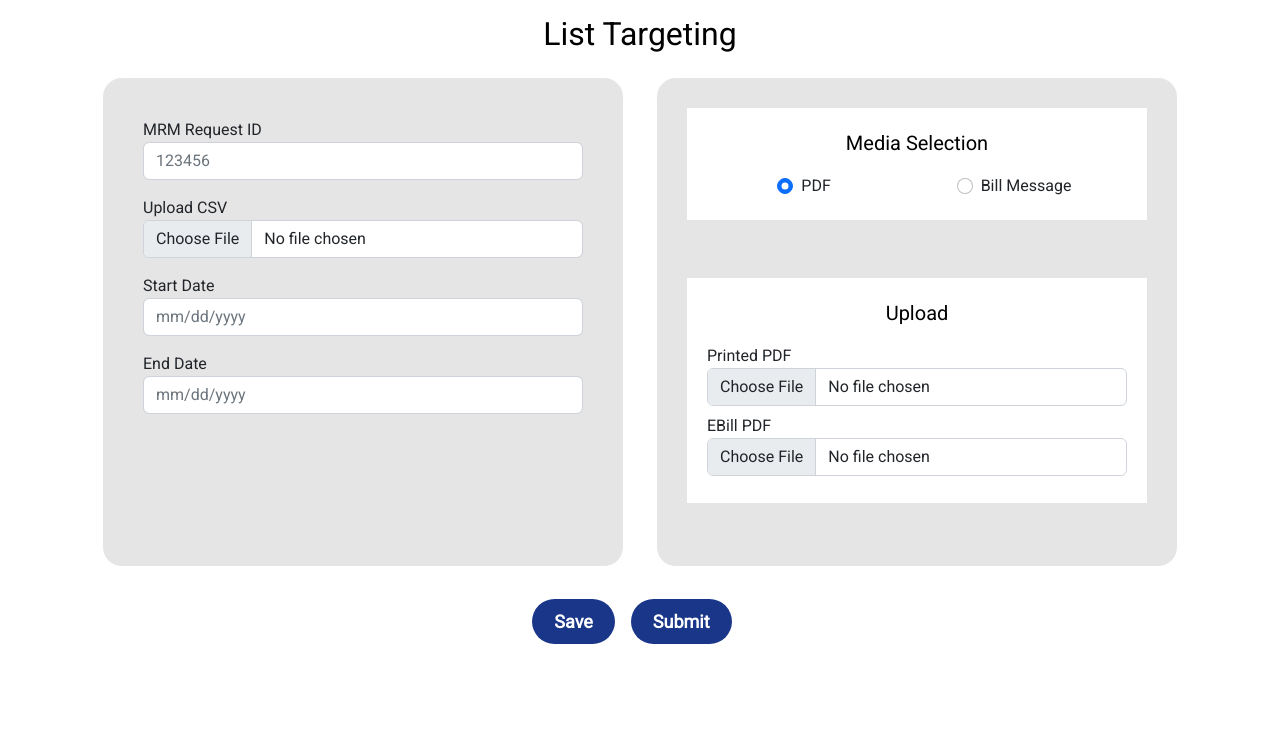
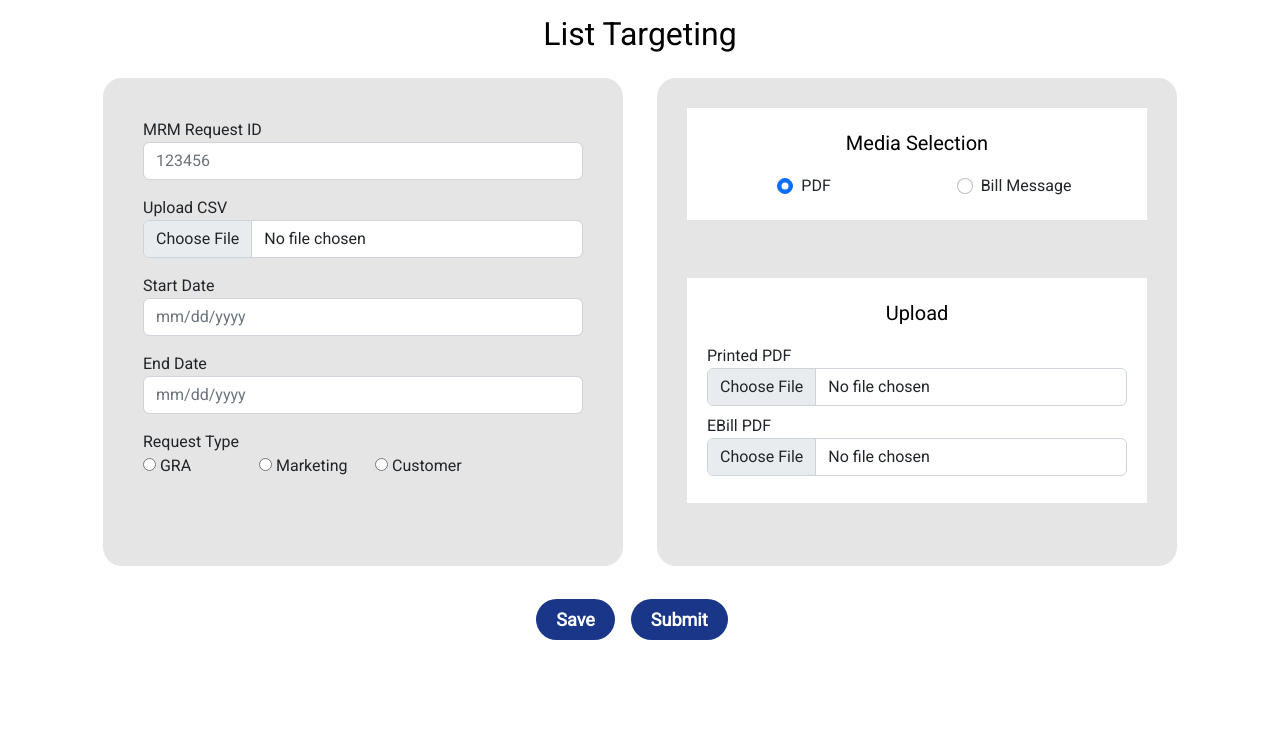
Before and after one commit to anagh9/project_prateek, a Django app: page /ui/list-targeting/ in a window 1280 px wide. Shown: the part 159-912 px from the top of the page. After the commit the page ends 799 px from the top, so only its background shows below. Run offline with Django 5.2, Linux system fonts and the light colour scheme; some libraries are stand-ins or nearby versions.

Commit message:
List Targeting  Changes

```diff
--- a/list_targeting/views.py
+++ b/list_targeting/views.py
@@ -9,6 +9,17 @@ def index(request):
     return render(request, 'app/home.html')
 
 def list_targeting(request):
+    if request.method == 'POST':
+        print(request.POST)
+        if request.POST.get('action') == 'save':
+            # Handle the save action
+            pass
+        elif request.POST.get('action') == 'submit':
+            # Handle the submit action
+            pass
+
+        return redirect('list_targeting:list_targeting')
+
     return render(request, 'app/list-targeting.html')
 
 
--- a/templates/app/list-targeting.html
+++ b/templates/app/list-targeting.html
@@ -5,33 +5,55 @@
 
     <section class="hero-section container">
 
-        <form action="">
+        <form method="POST" enctype="multipart/form-data">
+            {% csrf_token %}
+
             <div class="row mt-2 p-3">
                 <h3 class="text-center">List Targeting</h3>
                 <div class="col-lg-6 p-3">
 
-                    <div class="bg-diff _psection01">
-                        <form>
+                    <div class="bg-diff _psection01" enctype="multipart/form-data">
                             <div class="form-group mb-3">
                                 <label for="requestID">MRM Request ID</label>
-                                <input type="text" class="form-control" id="requestID" placeholder="123456">
+                                <input type="text" class="form-control" id="requestID" name="requestID" placeholder="123456">
                             </div>
                             <div class="form-group mb-3">
                                 <label for="csvUpload">Upload CSV</label>
-                                <input type="file" class="form-control form-control-file" id="csvUpload" onchange="handleFile();">
+                                <input type="file" class="form-control form-control-file" id="csvUpload" onchange="handleFile();" name="csvUpload">
                                 <span class="badge badge-success" style="color:black;" id="span_csvUpload"></span>
                             </div>
                             <div class="form-group mb-3">
                                 <label for="startDate">Start Date</label>
-                                <input type="text" class="form-control datepicker" placeholder="mm/dd/yyyy">
+                                <input type="text" name="startDate" class="form-control datepicker" placeholder="mm/dd/yyyy">
                             </div>
 
                             <div class="form-group mb-3">
                                 <label for="endDate">End Date</label>
-                                <input type="text" class="form-control datepicker" placeholder="mm/dd/yyyy">
+                                <input type="text" name="endDate" class="form-control datepicker" placeholder="mm/dd/yyyy">
                             </div>
-
-                        </form>
+                            <div class="form-group mb-3">
+                                <label for="customerType">Request Type</label>
+                                <div class="row">
+                                    <div class="col-3">
+                                        <div class="custom-control custom-radio">
+                                            <input type="radio" id="gra" name="customerType" class="custom-control-input">
+                                            <label class="custom-control-label" for="gra">GRA</label>
+                                        </div>
+                                    </div>
+                                    <div class="col-3">
+                                        <div class="custom-control custom-radio">
+                                            <input type="radio" id="marketing" name="customerType" class="custom-control-input">
+                                            <label class="custom-control-label" for="marketing">Marketing</label>
+                                        </div>
+                                    </div>
+                                    <div class="col-3">
+                                        <div class="custom-control custom-radio">
+                                            <input type="radio" id="customer" name="customerType" class="custom-control-input">
+                                            <label class="custom-control-label" for="customer">Customer</label>
+                                        </div>
+                                    </div>
+                                </div>
+                            </div>
                     </div>
 
                 </div>
@@ -42,7 +64,7 @@
                             <div class="col-6">
                                 <div class="d-flex justify-content-center">
                                     <div class="form-check form-check-inline">
-                                        <input class="form-check-input" type="radio" name="radio__pdf" id="radio__pdf">
+                                        <input class="form-check-input" name="radio__pdf" type="radio" name="radio__pdf" id="radio__pdf">
                                         <label class="form-check-label" for="radio__pdf">
                                             PDF
                                         </label>
@@ -69,12 +91,12 @@
                                         <p class="text-center">Upload</p>
                                         <div class="form-group mb-2">
                                             <label for="csvUpload">Printed PDF</label>
-                                            <input type="file" class="form-control form-control-file" id="csvUpload">
+                                            <input type="file" name="csvUpload" class="form-control form-control-file" id="csvUpload">
                                         </div>
 
                                         <div class="form-group mb-2">
                                             <label for="csvUpload">EBill PDF</label>
-                                            <input type="file" class="form-control form-control-file" id="csvUpload">
+                                            <input type="file" name="csvUpload" class="form-control form-control-file" id="csvUpload">
                                         </div>
 
                                     </div>
@@ -90,7 +112,7 @@
                                         <p class="text-center">Bill Message</p>
                                         <div class="form-group mb-2">
                                             <label for=""></label>
-                                            <textarea class="form-control" placeholder="Enter bill message here" rows=4></textarea>
+                                            <textarea name="bill_message" class="form-control" placeholder="Enter bill message here" rows=4></textarea>
                                         </div>
                                         <div class="form-group mb-2">
                                         </div>
@@ -102,10 +124,9 @@
 
                 </div>
             </div>
-
             <div class="d-flex justify-content-center">
-                <button class="me-3 custom-btn">Save</button>
-                <button class="me-3 custom-btn"> Submit</button>
+                <button class="me-3 custom-btn" type="submit" name="action" value="save">Save</button>
+                <button class="me-3 custom-btn" type="submit" name="action" value="submit">Submit</button>
             </div>
         </form>
 
```
Also changed, not shown: 1 other file.
